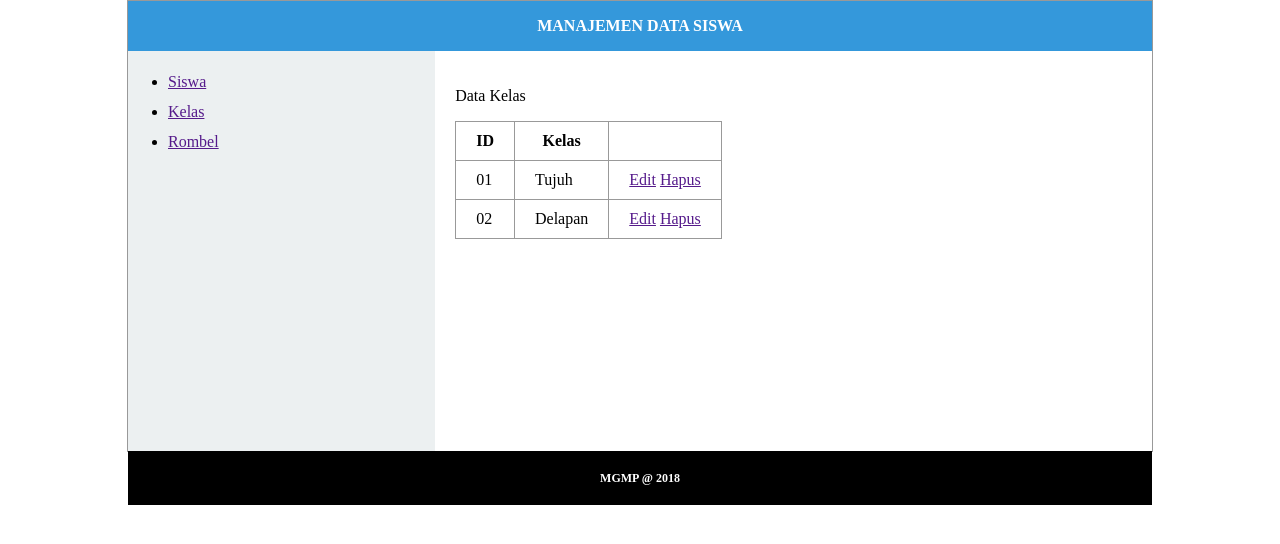
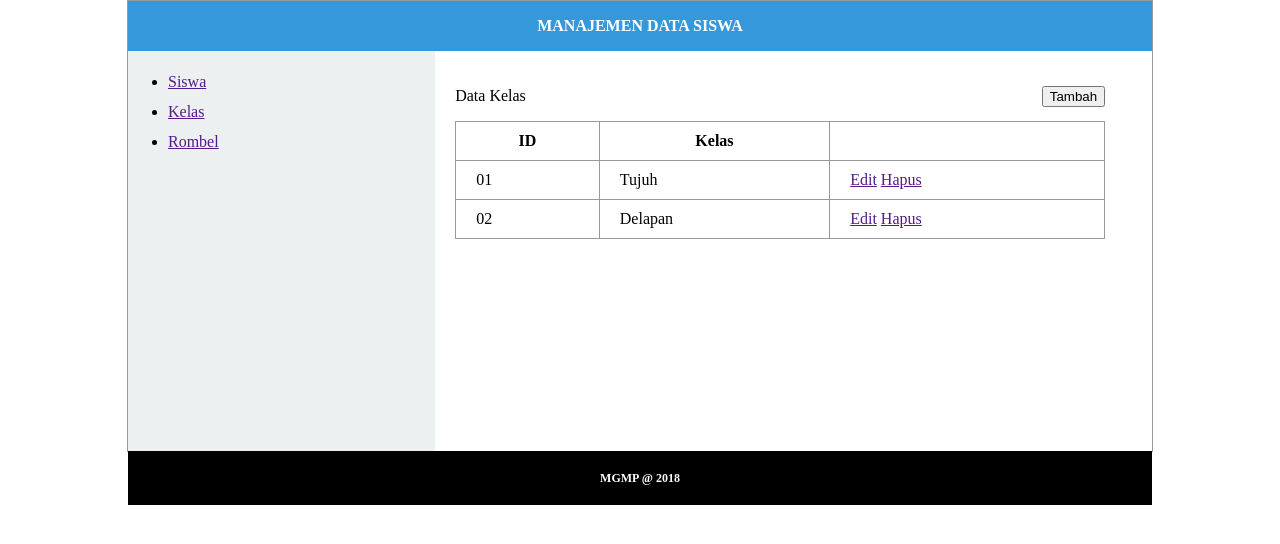
Before and after one commit to ajaroid/MGMP-Markup, a plain HTML site: page kelas_tampil.html in a window 1280 px wide. Drawn offline with Linux system fonts and the light colour scheme.

Commit message:
button action add tampil

```diff
--- a/kelas_tampil.html
+++ b/kelas_tampil.html
@@ -28,7 +28,10 @@
             <div class="content">
                 <div class="space">
                     <div class="view-wrapper">
-                        <p>Data Kelas</p>
+                        <div class="view-inline">
+                            <p class="title-inline">Data Kelas</p>
+                            <button class="submit-inline">Tambah</button>
+                        </div>
                         <table>
                             <tr>
                                <th>ID</th>
--- a/style/style.css
+++ b/style/style.css
@@ -70,12 +70,21 @@ body {
 /* view */
 
 .view-wrapper {
-
+   width: 650px;
+}
+.view-inline {
+    display: flex;
+    align-items: center;
+    justify-content: space-between;
 }
 
+table {
+    min-width: 650px;
+}
 table, th, td {
     border: 1px solid #999999;
     border-collapse: collapse;
+
 }
 th, td {
     padding: 10px 20px;
```
